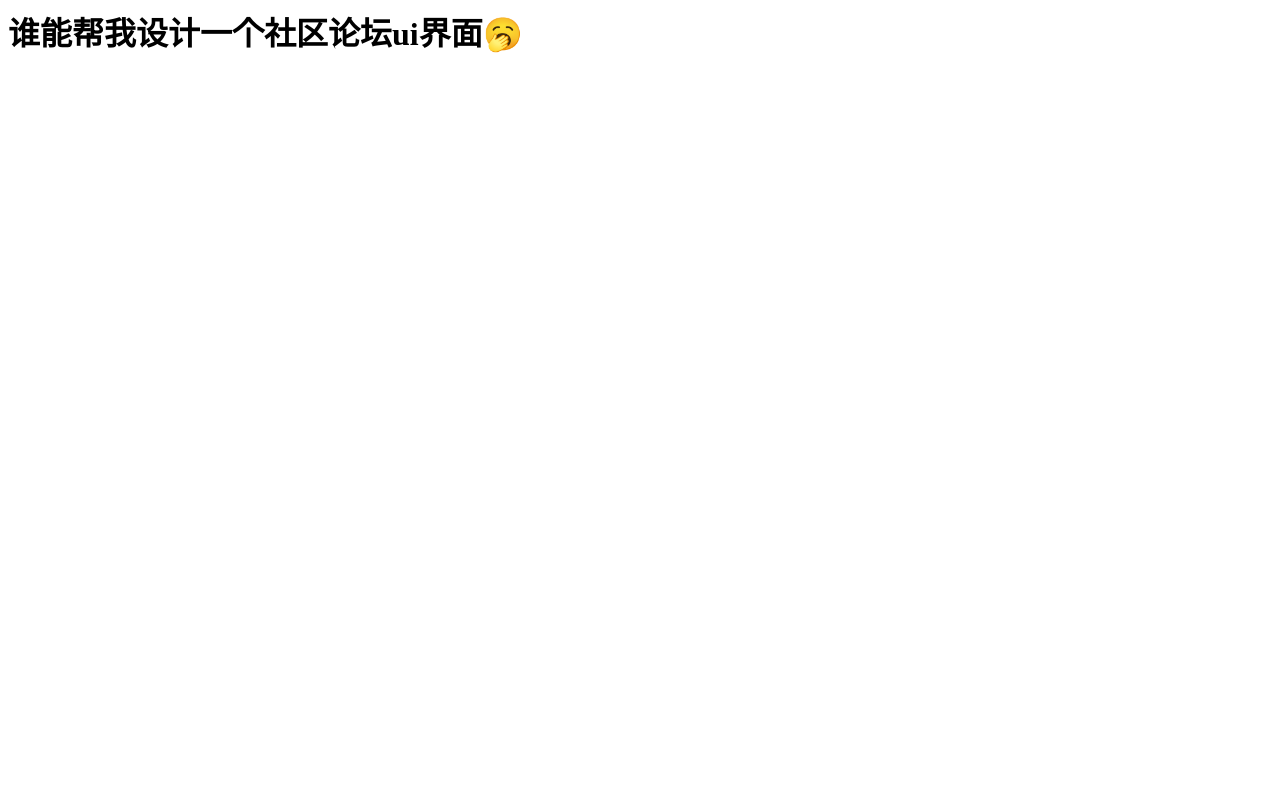
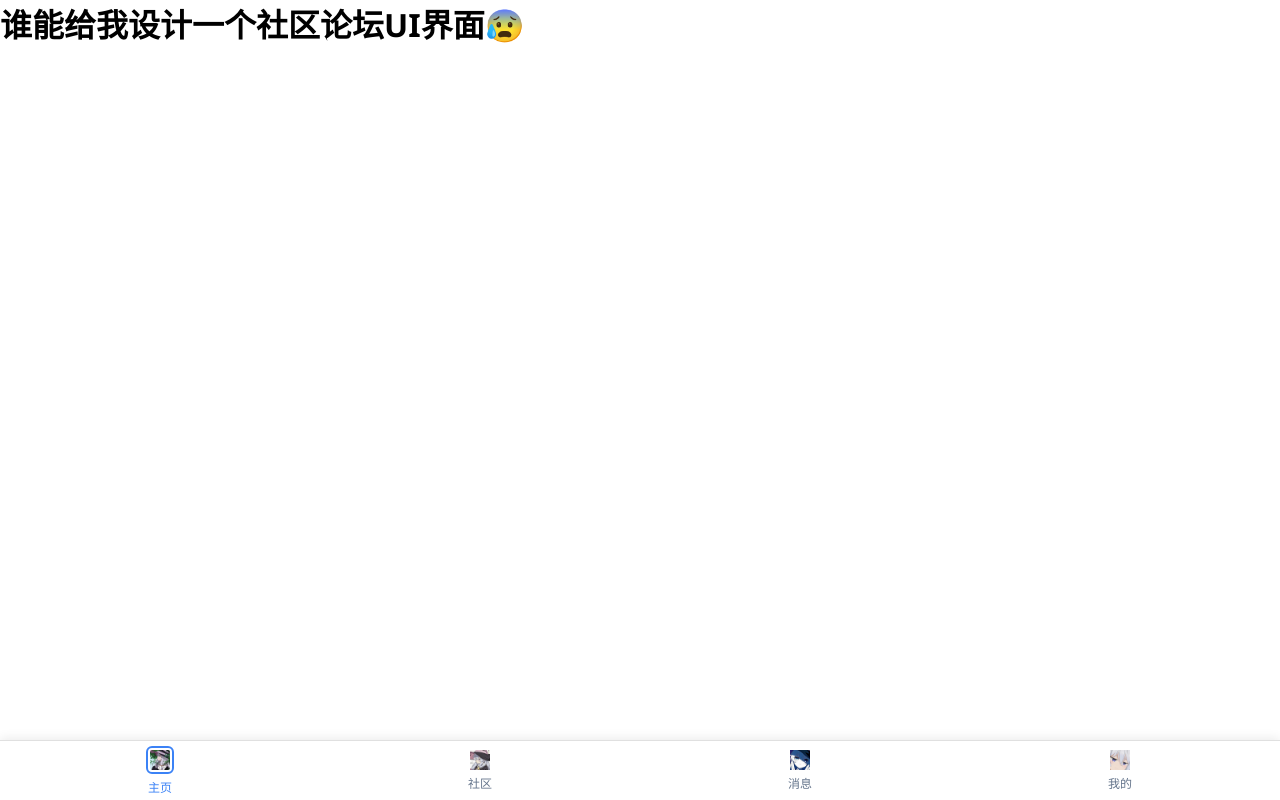
Before and after one commit to TUB-R/TuB-community, a plain HTML site: page 社区/主页/主页.html in a window 1280 px wide. Drawn offline with Linux system fonts and the light colour scheme.

Commit message:
更新 主页.html

```diff
--- a/社区/主页/主页.html
+++ b/社区/主页/主页.html
@@ -1 +1,39 @@
-<h1>谁能帮我设计一个社区论坛ui界面🥱</h1>
+<!DOCTYPE html>
+<html lang="zh-CN">
+<head>
+    <meta charset="UTF-8">
+    <meta name="viewport" content="width=device-width, initial-scale=1.0">
+    <title>底部导航栏</title>
+    <link rel="stylesheet" href="../导航栏/导航栏.css">
+</head>
+<body>
+    <nav class="bottom-nav">
+        <div class="nav-item">
+            <a href="../主页/主页.html" class="nav-link active">
+                <img src="../../资源/1.jpg" alt="主页">
+                <span>主页</span>
+            </a>
+        </div>
+        <div class="nav-item">
+            <a href="../社区/社区.html" class="nav-link">
+                <img src="../../资源/2.jpg" alt="社区">
+                <span>社区</span>
+            </a>
+        </div>
+        <div class="nav-item">
+            <a href="../消息/消息.html" class="nav-link">
+                <img src="../../资源/3.jpg" alt="消息">
+                <span>消息</span>
+            </a>
+        </div>
+        <div class="nav-item">
+            <a href="../我的/登录/登录.html" class="nav-link">
+                <img src="../../资源/4.jpg" alt="我的">
+                <span>我的</span>
+            </a>
+        </div>
+    </nav>
+    <h1>谁能给我设计一个社区论坛UI界面😰</h1>
+    <script src="../导航栏/导航栏.js"></script>
+</body>
+</html>
```
